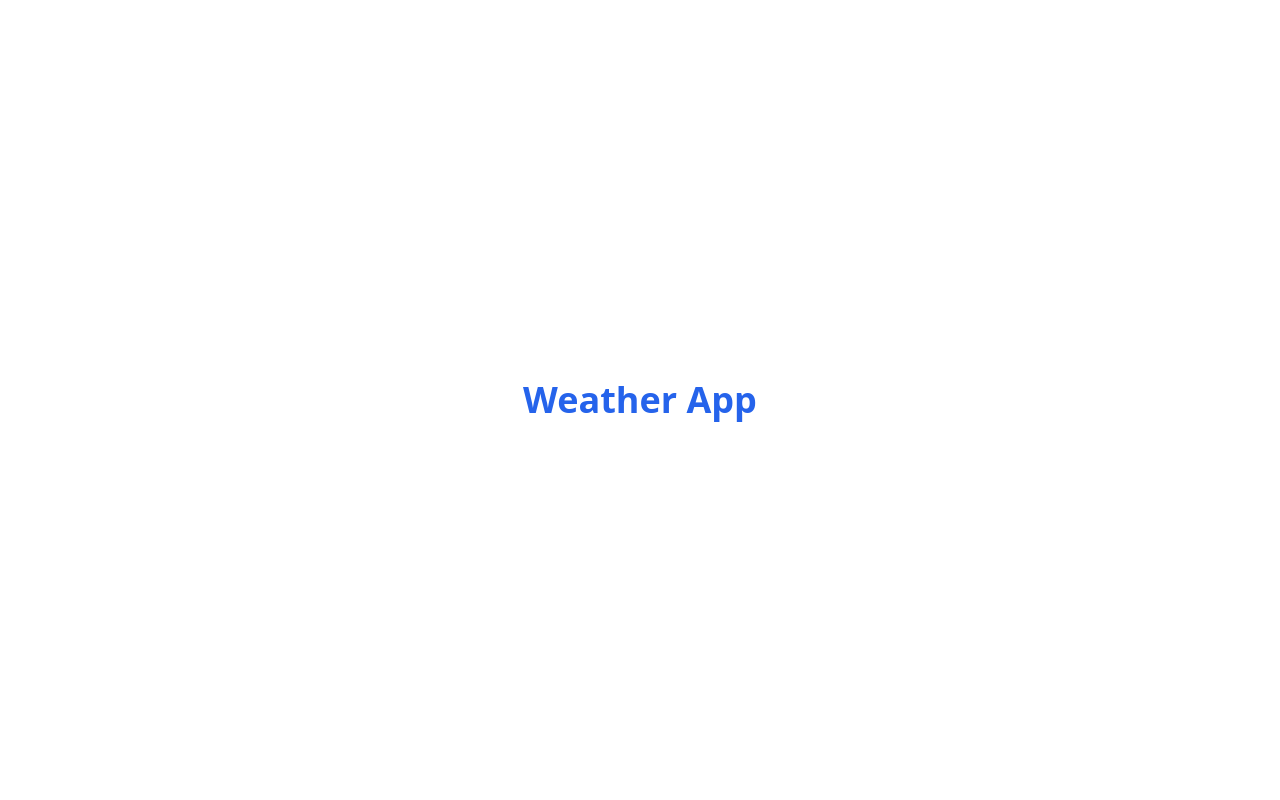
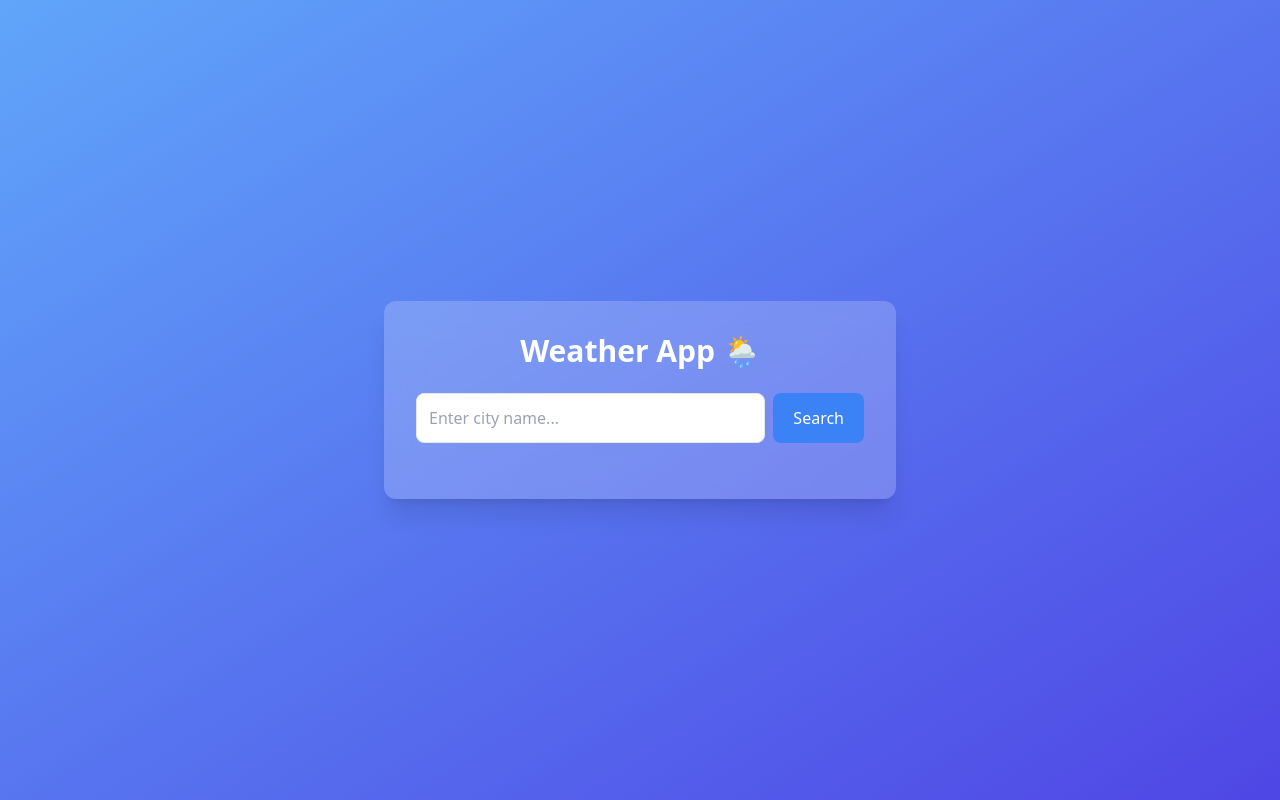
Before and after one commit to Eyerusalem458/WeatherApp, a React (Vite) app in the folder weather-app/: page / in a window 1280 px wide. Built offline with nearby package versions, Linux system fonts and the light colour scheme.

Commit message:
added WeatherApi.js

```diff
--- a/weather-app/src/App.jsx
+++ b/weather-app/src/App.jsx
@@ -1,7 +1,45 @@
+import { useState } from "react";
+import SearchBar from "./Components/SearchBar";
+import WeatherCard from "./Components/WeatherCard";
+import Loader from "./Components/Loader";
+import ErrorMessage from "./Components/ErrorMessage";
+import { fetchWeather } from "./Services/WeatherApi";
+
 function App() {
+  const [city, setCity] = useState("");
+  const [weather, setWeather] = useState(null);
+  const [loading, setLoading] = useState(false);
+  const [error, setError] = useState("");
+
+  const handleSearch = async () => {
+    setLoading(true);
+    setError("");
+    setWeather(null);
+
+    const result = await fetchWeather(city);
+
+    if (result.error) {
+      setError(result.error);
+    } else {
+      setWeather(result.data);
+    }
+
+    setLoading(false);
+  };
+
   return (
-    <div className="h-screen flex items-center justify-center">
-      <h1 className="text-4xl font-bold text-blue-600">Weather App</h1>
+    <div className="min-h-screen bg-gradient-to-br from-blue-400 to-indigo-600 flex items-center justify-center p-4">
+      <div className="bg-white/20 backdrop-blur-lg p-8 rounded-xl shadow-xl w-full max-w-lg">
+        <h1 className="text-3xl font-bold text-white text-center mb-6">
+          Weather App 🌦
+        </h1>
+
+        <SearchBar city={city} setCity={setCity} onSearch={handleSearch} />
+
+        {loading && <Loader />}
+        {error && <ErrorMessage message={error} />}
+        {weather && <WeatherCard weather={weather} />}
+      </div>
     </div>
   );
 }
--- a/weather-app/src/Services/WeatherApi.js
+++ b/weather-app/src/Services/WeatherApi.js
@@ -0,0 +1,27 @@
+// src/services/weatherApi.js
+const API_KEY = import.meta.env.VITE_WEATHER_API_KEY;
+
+export const fetchWeather = async (city) => {
+  if (!city) return { error: "Please enter a city name" };
+
+  try {
+    const res = await fetch(
+      `https://api.openweathermap.org/data/2.5/weather?q=${encodeURIComponent(
+        city,
+      )}&appid=${API_KEY}&units=metric`,
+    );
+
+    if (!res.ok) {
+      if (res.status === 404) {
+        return { error: "City not found" };
+      } else {
+        return { error: "API Error: " + res.status };
+      }
+    }
+
+    const data = await res.json();
+    return { data };
+  } catch (err) {
+    return { error: err.message };
+  }
+};
```
Also changed, not shown: 1 other file (tests, documents, lock files or other folders).
